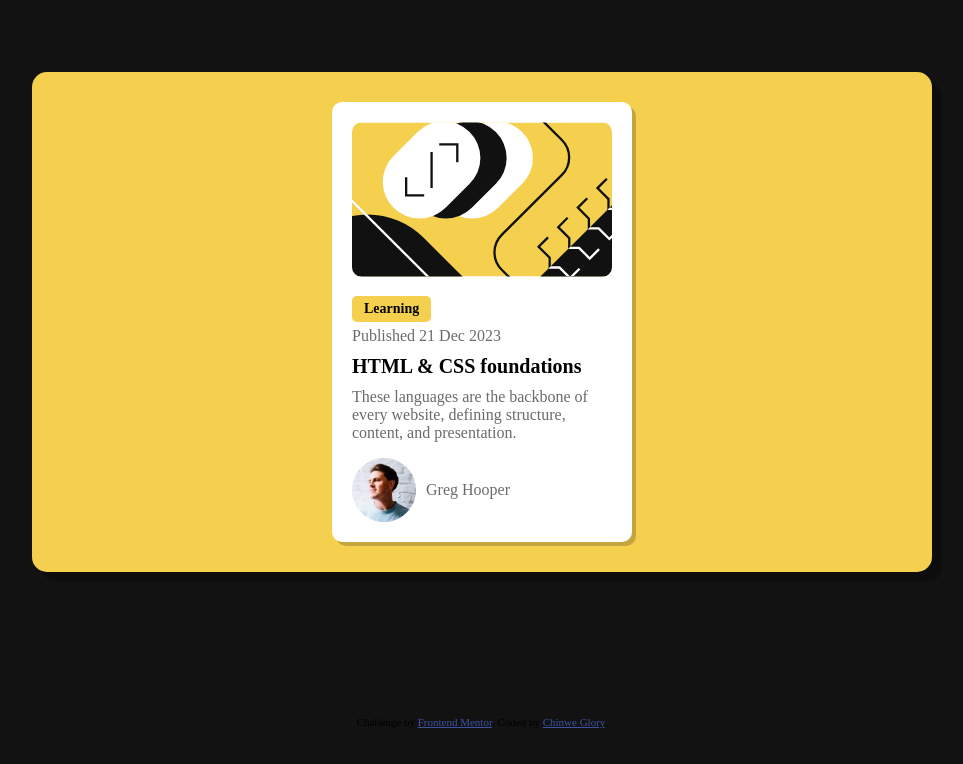
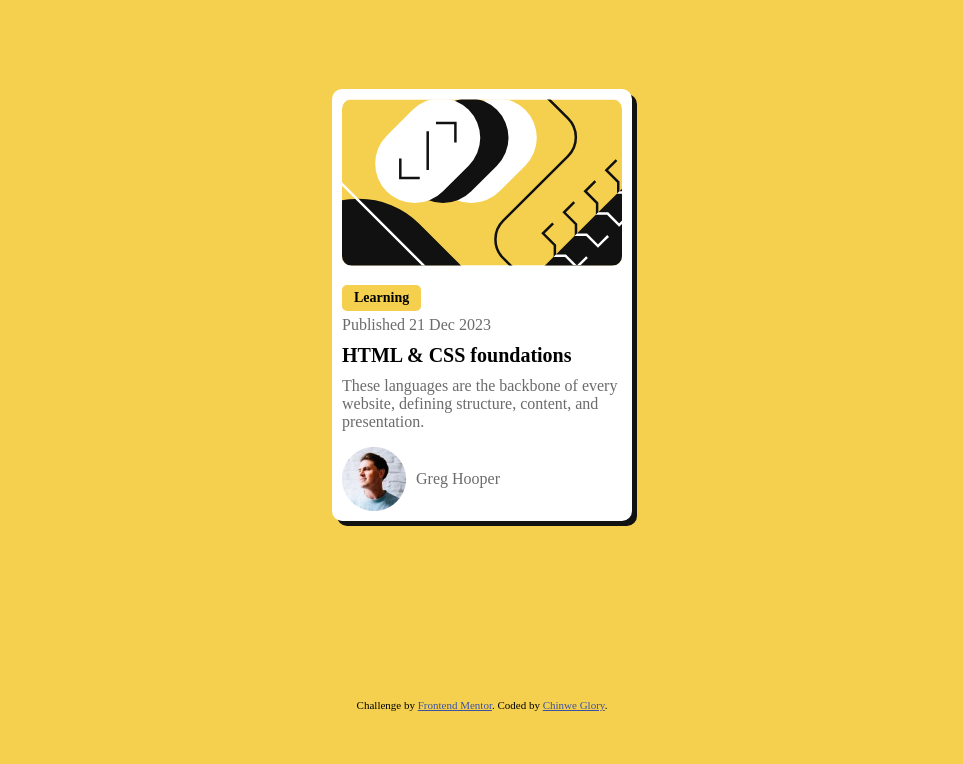
Before and after one commit to ChinweGlory/blog-review-card, a plain HTML site: page index.html in a window 1280 px wide. Shown: the whole page, without its empty margins (158-1121 px from the left). Drawn offline with Linux system fonts and the light colour scheme.

Commit message:
change background color to yellow

```diff
--- a/index.html
+++ b/index.html
@@ -16,7 +16,6 @@
     <title>Frontend Mentor | Blog preview card</title>
   </head>
   <body>
-    <div class="container">
     <div class="content">
       <img
         src="./assets/images/illustration-article.svg"
@@ -35,7 +34,6 @@
         <p>Greg Hooper</p>
       </div>
     </div>
-    </div>
 
     <div class="attribution">
       Challenge by
--- a/style.css
+++ b/style.css
@@ -7,14 +7,14 @@
 }
 
 body {
-  background-color: hsl(0, 0%, 7%);
+  background-color: hsl(47, 88%, 63%);;
   display: grid;
   justify-content: center;
   align-items: center;
   height: 100vh;
 }
 
-.container {
+/* .container {
   background-color: hsl(47, 88%, 63%);
   padding: 20px;
   border-radius: 15px;
@@ -25,15 +25,16 @@ body {
   width: 80vw;
   height: 500px;
   max-width: 900px;
-}
+} */
 
 .content {
   background: hsl(0, 0%, 100%);
-  padding: 20px;
+  padding: 10px;
   border-radius: 10px;
   text-align: left;
   max-width: 300px;
-  box-shadow: 4px 4px 0px rgba(0, 0, 0, 0.2);
+  /* box-shadow: 4px 4px 0px rgba(0, 0, 0, 0.2); */
+  box-shadow: 5px 5px 0px hsl(0, 0%, 7%);
 }
 
 .image {
```
Lines whose indentation alone changed are shown as unchanged.
